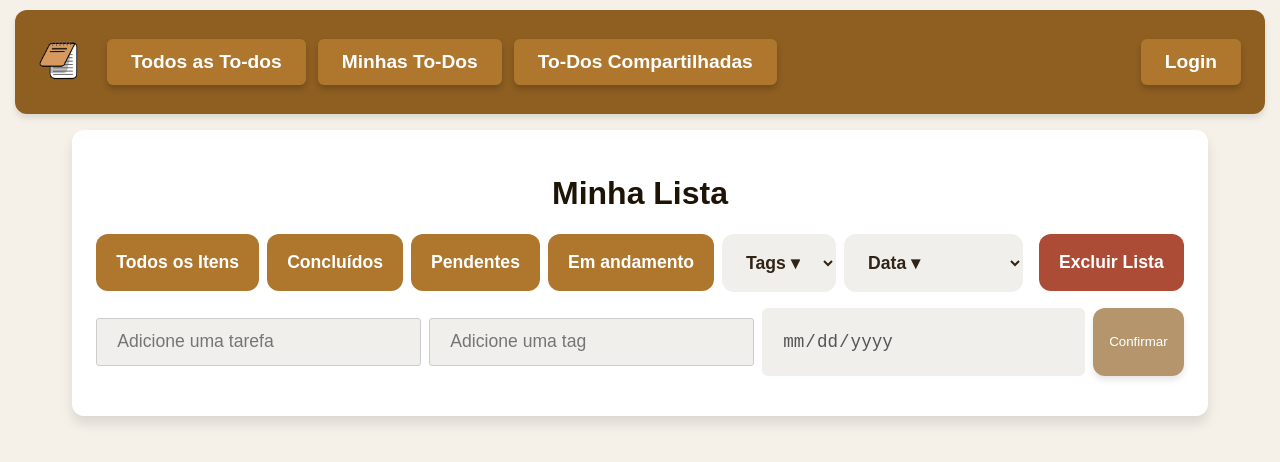
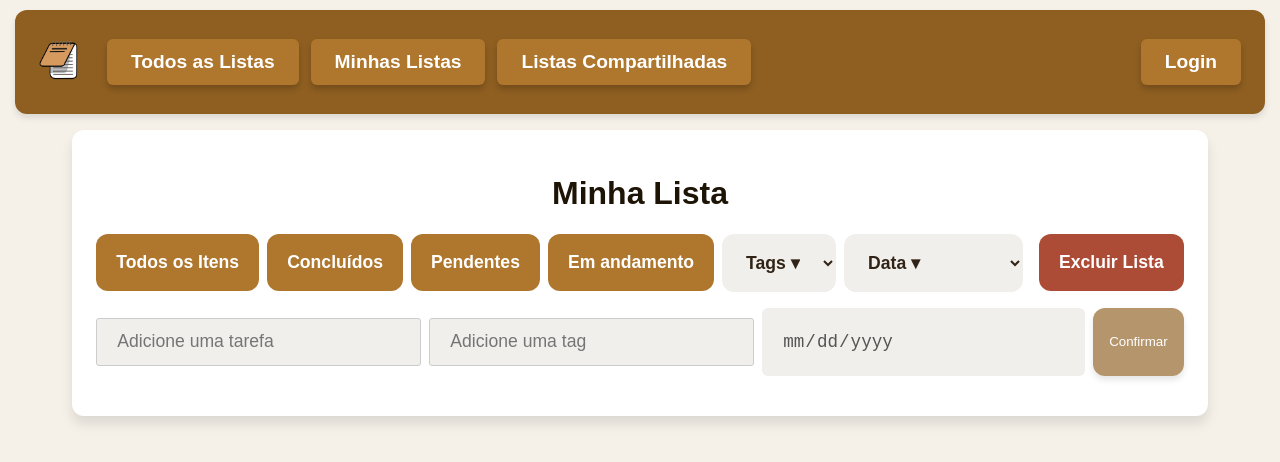
Before and after one commit to gabrielfnakata/Projeto-ToDo-SPODWE2, a React (Vite) app in the folder pacotes/frontend/: page /todos in a window 1280 px wide. Shown: the top 462 px of the page. Built offline with nearby package versions, Linux system fonts and the light colour scheme.

Commit message:
fix: botões atualizados na NavBar.

```diff
--- a/pacotes/frontend/src/NavBar.jsx
+++ b/pacotes/frontend/src/NavBar.jsx
@@ -46,13 +46,13 @@ export default function NavBar() {
           <img src="/imagens/bloco.png" alt="Logo" className="logo" />
         </Link>
         <Link to="/home">
-          <button className="nav-button">Todos as To-dos</button>
+          <button className="nav-button">Todos as Listas</button>
         </Link>
         <Link to="/home?filtro=propria">
-          <button className="nav-button">Minhas To-Dos</button>
+          <button className="nav-button">Minhas Listas</button>
         </Link>
         <Link to="/home?filtro=compartilhada">
-          <button className="nav-button">To-Dos Compartilhadas</button>
+          <button className="nav-button">Listas Compartilhadas</button>
         </Link>
       </div>
 
```
